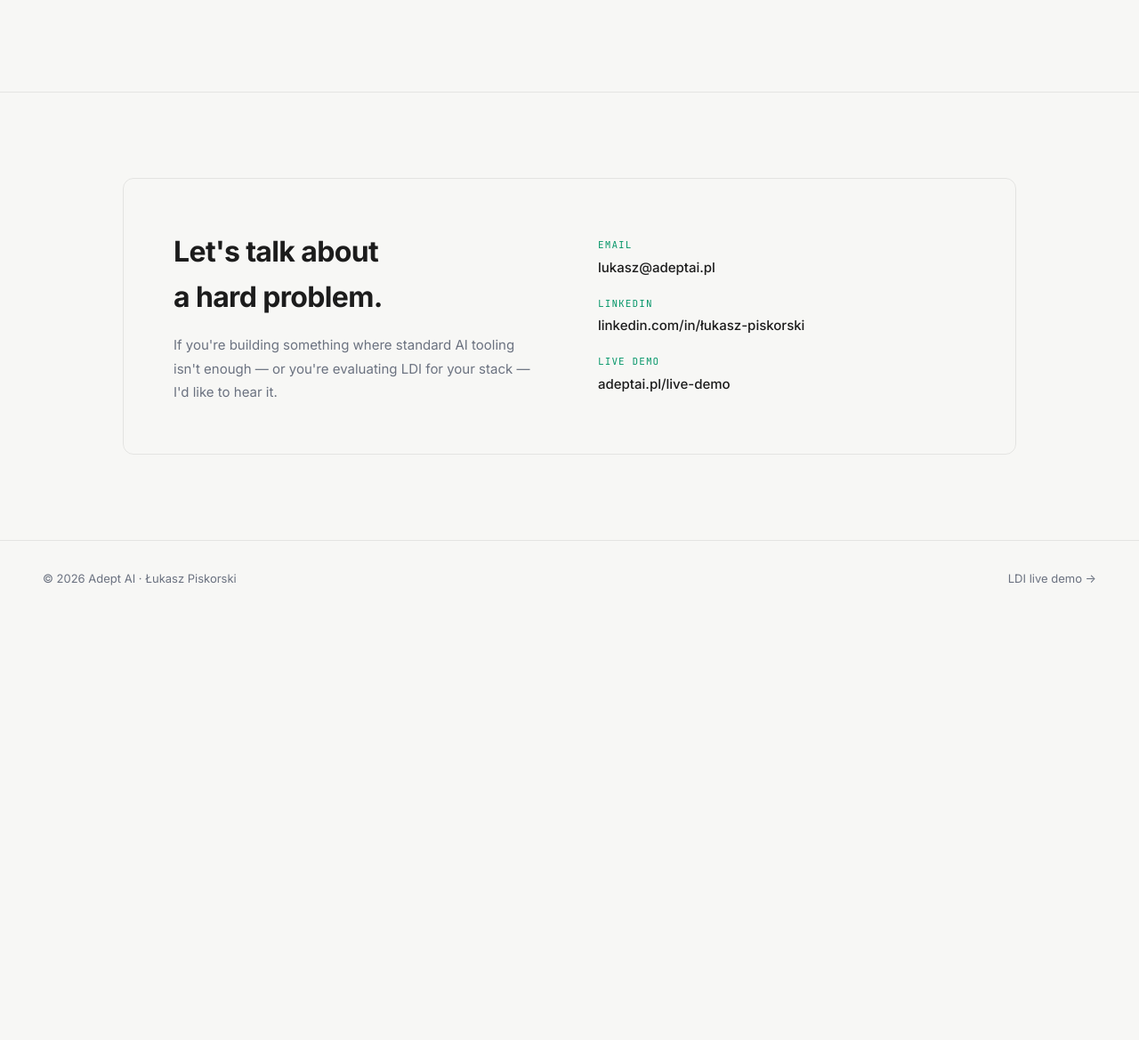
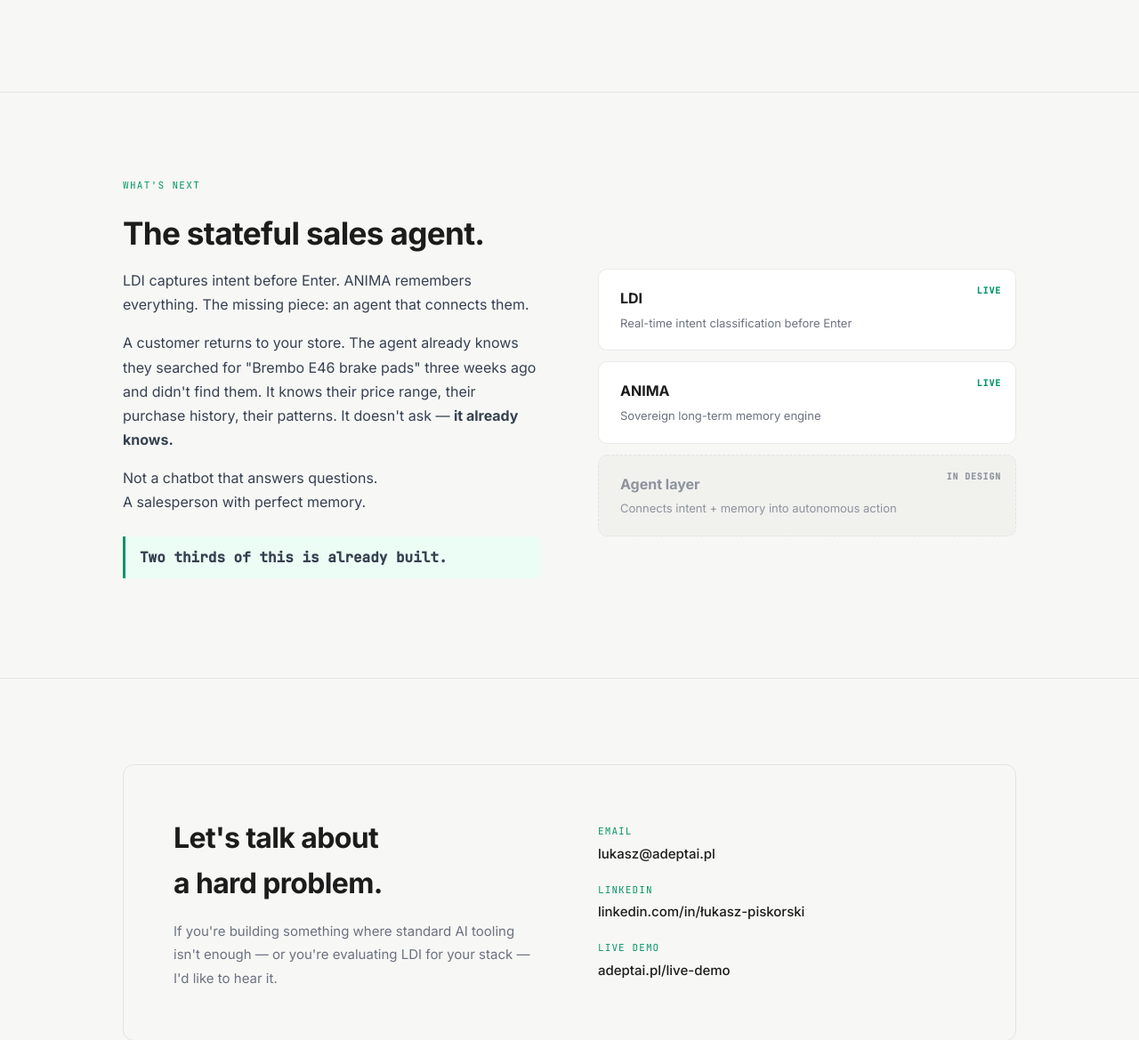
Before and after one commit to lukiikebukuro/forteca_finalna, a Flask app: page / in a window 1280 px wide. Shown: the part 2734-3903 px from the top of the page at 89% size. Before the commit the page ends 3392 px from the top, so only its background shows below. Run offline with Flask 3, Linux system fonts and the light colour scheme; parts of the project's set-up code (start-up, migrations or seed data) failed here and were passed over.

Commit message:
Add Vision section: stateful sales agent roadmap

```diff
--- a/templates/index.html
+++ b/templates/index.html
@@ -284,6 +284,76 @@
         }
         .project-logo.large {
             height: 100px;
+        }
+
+        /* ── VISION ── */
+        .vision-grid {
+            display: grid;
+            grid-template-columns: 1fr 1fr;
+            gap: 64px;
+            align-items: start;
+        }
+        .vision-text p {
+            font-size: 16px;
+            color: #374151;
+            margin-bottom: 16px;
+            line-height: 1.7;
+        }
+        .vision-status {
+            font-family: 'JetBrains Mono', monospace;
+            font-size: 13px;
+            color: var(--accent);
+            font-weight: 600;
+            margin-top: 24px;
+            padding: 10px 16px;
+            background: #ecfdf5;
+            border-left: 3px solid var(--accent);
+            border-radius: 0 6px 6px 0;
+        }
+        .vision-blocks {
+            display: flex;
+            flex-direction: column;
+            gap: 12px;
+        }
+        .vision-block {
+            padding: 20px 24px;
+            border-radius: 10px;
+            border: 1px solid var(--border);
+            position: relative;
+        }
+        .vision-block.live {
+            background: var(--white);
+        }
+        .vision-block.planned {
+            background: var(--bg2);
+            border-style: dashed;
+            opacity: 0.75;
+        }
+        .vision-block-label {
+            font-family: 'JetBrains Mono', monospace;
+            font-size: 10px;
+            font-weight: 600;
+            letter-spacing: 0.08em;
+            text-transform: uppercase;
+            position: absolute;
+            top: 16px;
+            right: 16px;
+        }
+        .vision-block.live .vision-block-label { color: var(--accent); }
+        .vision-block.planned .vision-block-label { color: var(--muted); }
+        .vision-block-name {
+            font-size: 16px;
+            font-weight: 700;
+            color: var(--text);
+            margin-bottom: 4px;
+        }
+        .vision-block.planned .vision-block-name { color: var(--muted); }
+        .vision-block-desc {
+            font-size: 13px;
+            color: var(--muted);
+        }
+        @media (max-width: 768px) {
+            .vision-grid { grid-template-columns: 1fr; gap: 40px; }
         }
 
         /* ── ABOUT ── */
@@ -606,6 +676,50 @@
 
     <div class="full-divider"></div>
 
+    <!-- VISION -->
+    <section id="vision">
+        <p class="section-label">What's next</p>
+        <h2 class="section-title">The stateful sales agent.</h2>
+        <div class="vision-grid">
+            <div class="vision-text">
+                <p>
+                    LDI captures intent before Enter. ANIMA remembers everything.
+                    The missing piece: an agent that connects them.
+                </p>
+                <p>
+                    A customer returns to your store. The agent already knows they searched
+                    for "Brembo E46 brake pads" three weeks ago and didn't find them.
+                    It knows their price range, their purchase history, their patterns.
+                    It doesn't ask — <strong>it already knows.</strong>
+                </p>
+                <p>
+                    Not a chatbot that answers questions.<br>
+                    A salesperson with perfect memory.
+                </p>
+                <p class="vision-status">Two thirds of this is already built.</p>
+            </div>
+            <div class="vision-blocks">
+                <div class="vision-block live">
+                    <span class="vision-block-label">Live</span>
+                    <div class="vision-block-name">LDI</div>
+                    <div class="vision-block-desc">Real-time intent classification before Enter</div>
+                </div>
+                <div class="vision-block live">
+                    <span class="vision-block-label">Live</span>
+                    <div class="vision-block-name">ANIMA</div>
+                    <div class="vision-block-desc">Sovereign long-term memory engine</div>
+                </div>
+                <div class="vision-block planned">
+                    <span class="vision-block-label">In design</span>
+                    <div class="vision-block-name">Agent layer</div>
+                    <div class="vision-block-desc">Connects intent + memory into autonomous action</div>
+                </div>
+            </div>
+        </div>
+    </section>
+
+    <div class="full-divider"></div>
+
     <!-- CONTACT -->
     <section id="contact">
         <div class="contact-inner">
```
